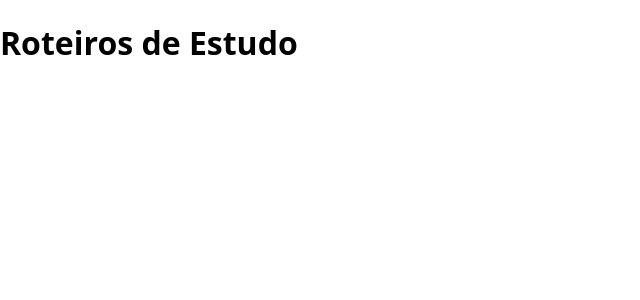
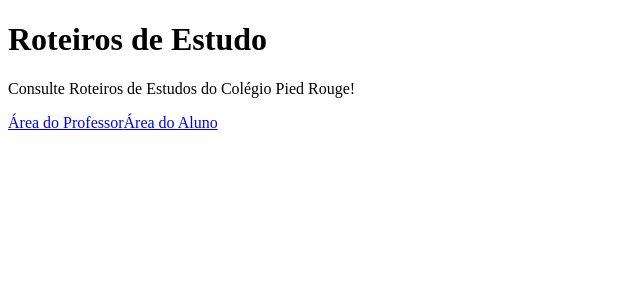
Before and after one commit to FelipeSorrilha/Atividade-Avaliativa-Web-A2, a Next.js app in the folder site/: page / in a window 1280 px wide. Shown: the top 300 px of the page, without its empty margins (0-640 px from the left). Built offline with nearby package versions, Linux system fonts and the light colour scheme.

Commit message:
Ajustes bases
base do projeto ajustada pra suportar next e react

```diff
--- a/site/app/globals.css
+++ /dev/null
@@ -1,4 +0,0 @@
-body {
-  margin: 0;
-  font-family: system-ui, sans-serif;
-}
--- a/site/app/page.js
+++ b/site/app/page.js
@@ -1,3 +1,20 @@
+// Link é o componente do Next para navegar entre telas sem recarregar o site.
+import Link from "next/link";
+
+// O arquivo precisa se chamar page.js para o Next entender que é uma tela.
+// Como está direto na pasta app, o endereço dela é "/".
+// O nome da função (Home) pode ser qualquer um, mas precisa ter "export default".
 export default function Home() {
-  return <h1>Roteiros de Estudo</h1>;
+    return (
+    <main>
+        <h1>Roteiros de Estudo</h1>
+        <p>Consulte Roteiros de Estudos do Colégio Pied Rouge!</p>
+
+        {/* href é o destino, "/professor" aponta para a pasta app/professor. */}
+        <Link href="/professor">Área do Professor</Link>
+
+        <Link href="/aluno">Área do Aluno</Link>
+
+    </main>
+    );
 }
--- a/site/next.config.mjs
+++ /dev/null
@@ -1,7 +0,0 @@
-/** @type {import('next').NextConfig} */
-const nextConfig = {
-  output: "export",
-  images: { unoptimized: true },
-};
-
-export default nextConfig;
```
Also changed, not shown: site/app/layout.js (+8 -5 lines), 2 other files (tests, documents, lock files or other folders).
